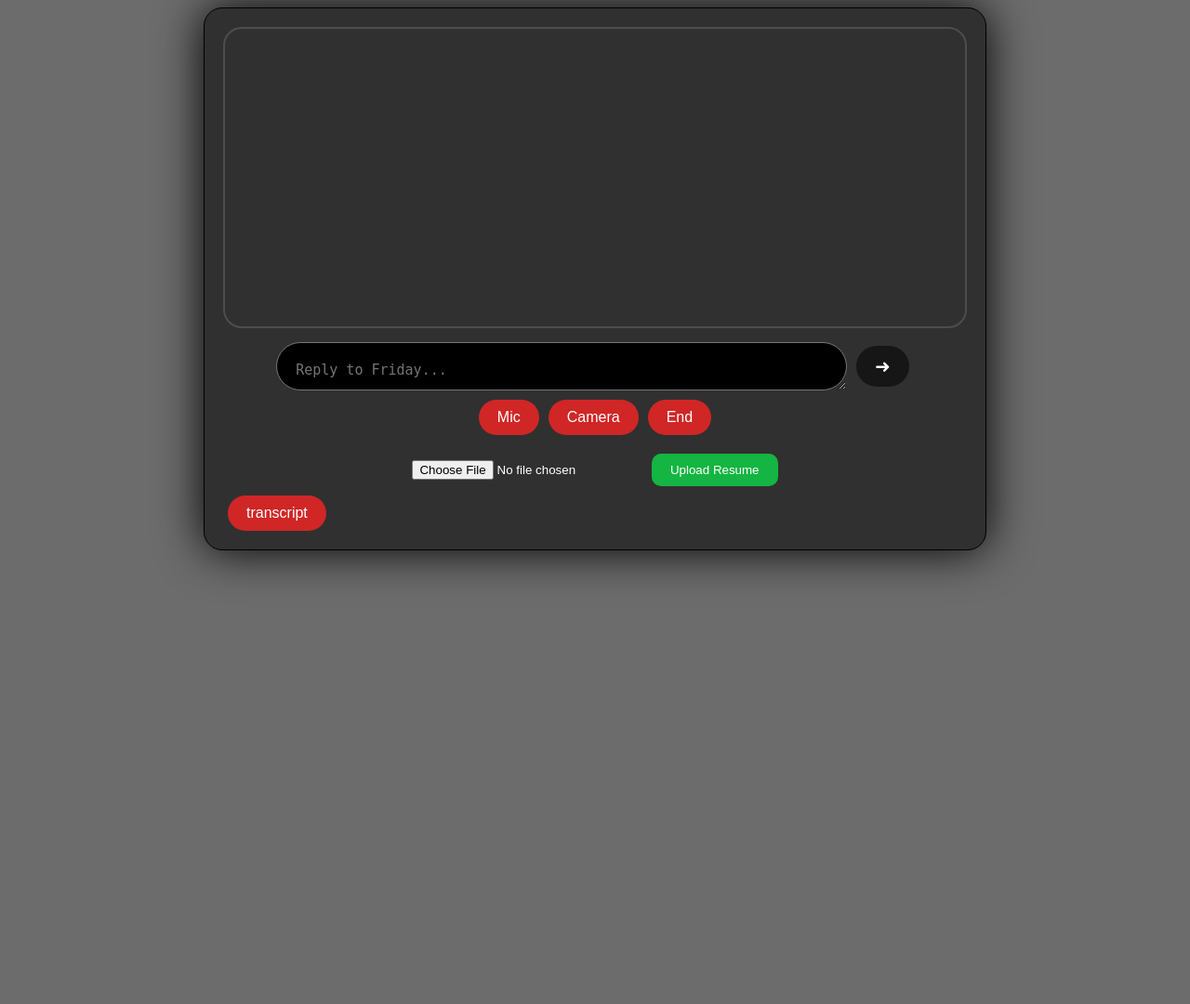
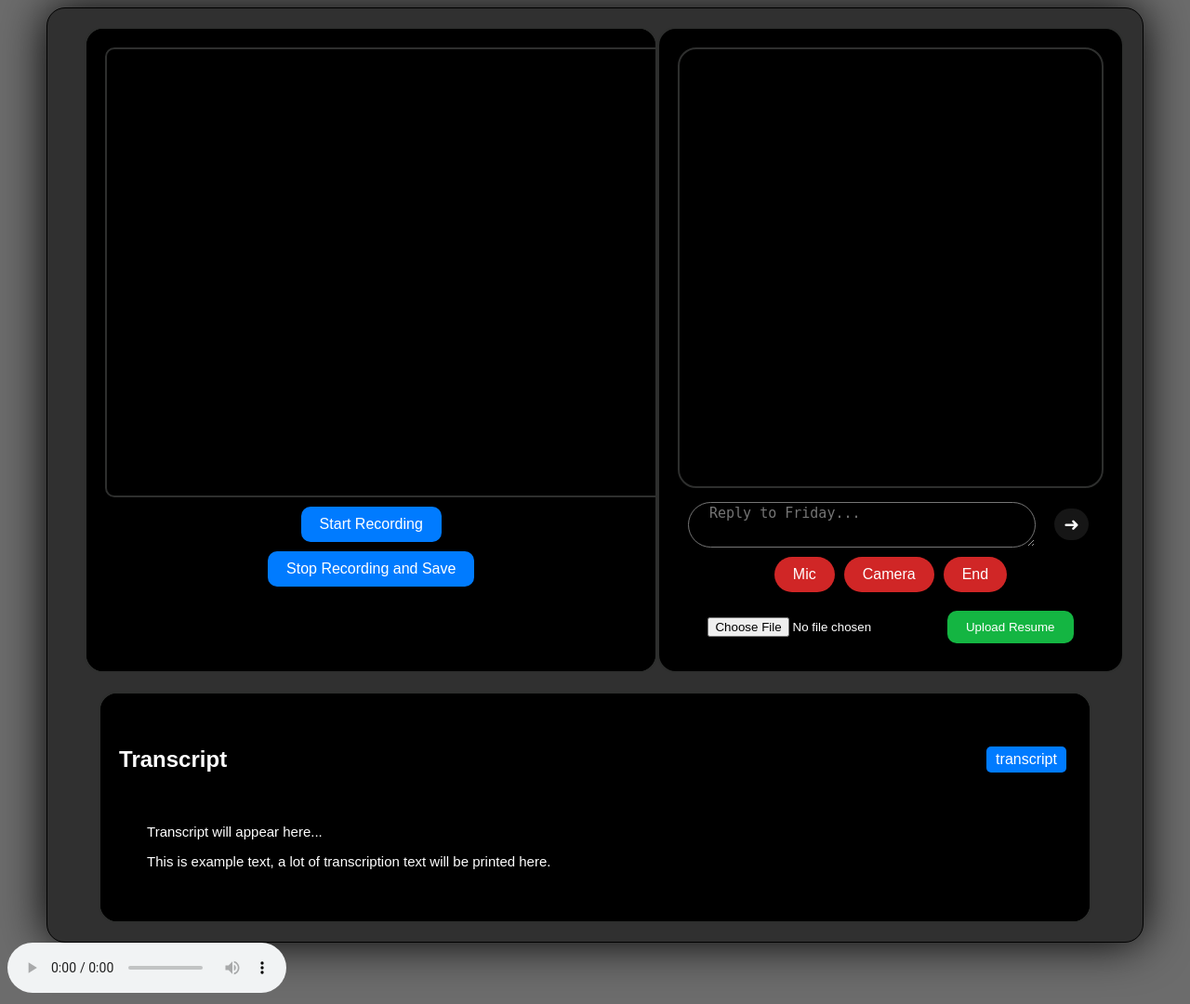
Before and after one commit to RatanPrakash/InterviewerAI-flaskApp, a Flask app: page / in a window 1280 px wide. Shown: the whole page at 93% size. Before the commit the page ends 621 px from the top, so only its background shows below. Run offline with Flask 3, Linux system fonts and the light colour scheme; some libraries are stand-ins or nearby versions.

Commit message:
updated a lot of stuff

```diff
--- a/app.py
+++ b/app.py
@@ -1,10 +1,14 @@
-from flask import Flask, render_template, request, redirect, url_for, flash, jsonify
+from flask import Flask, render_template, request, redirect, url_for, flash, jsonify, send_file
+from flask_socketio import SocketIO, emit
+from interview import InterviewerAI, context_reset
+from functions import speech
+import time
+import datetime
 import os
-from interview import InterviewerAI, context_reset
 
 app = Flask(__name__)
 app.secret_key = '###InterviewerSecretKey--193834792jgfjfjhgjjhgjhgtsd38749287498aksjdfhksjdhfkdjhdskjhfksdhf-------'
-
+socketio = SocketIO(app)
 
 
 @app.route('/')
@@ -33,12 +37,12 @@ def upload_file():
 def interview():
     user_response = request.json['user_response']
     ai_answer = InterviewerAI(user_response)
-    return jsonify({'ai_response': ai_answer})
+    speech(ai_answer)
+    return jsonify({'ai_response': ai_answer, 'audio_url': "FridayReplies/speech.mp3"})
 
 @app.route('/save_chat_history', methods=['POST'])
 def save_chat_history():
     print("chat history saving function called.")
-    import datetime
     current_datetime = datetime.datetime.now()
     filename = current_datetime.strftime('%Y-%m-%d_%H-%M-%S')
     chat_history = request.json.get('chat_history')
@@ -65,5 +69,35 @@ def process_text():
     ai_answer = InterviewerAI(user_response)
     return jsonify({'output': ai_answer})
 
+@app.route('/save_video', methods=['POST'])
+def save_video():
+    current_datetime = datetime.datetime.now()
+    filename = current_datetime.strftime('%Y-%m-%d_%H-%M-%S')
+    try:
+        video_file = request.files['video']
+        video_file.save(f'userData/interviewRecordings/{filename}.webm')
+        return jsonify({'message': 'Video saved successfully'}), 200
+    except Exception as e:
+        return jsonify({'error': str(e)}), 500
+
+@app.route('/get_audio')
+def get_audio():
+    # Call your function that returns the audio file
+    audio_file_path = "FridayReplies/speech.mp3"
+    return send_file(audio_file_path, mimetype='audio/mpeg', as_attachment=True)
+
+@socketio.on('request_audio')
+def stream_audio():
+    audio_file_path = "FridayReplies/speech.mp3"  # Your function to get audio file path
+    with open(audio_file_path, 'rb') as audio_file:
+        while True:
+            chunk = audio_file.read()
+            if not chunk:
+                break
+            emit('audio_data', {'chunk': chunk})
+            time.sleep(0.1)  # Adjust sleep time as needed
+
+
+
 if __name__ == '__main__':
     app.run(debug=True)
--- a/requirements.txt
+++ b/requirements.txt
@@ -2,6 +2,7 @@ annotated-types==0.6.0
 anyio==4.3.0
 appnope==0.1.4
 asttokens==2.4.1
+bidict==0.23.1
 blinker==1.7.0
 certifi==2024.2.2
 charset-normalizer==3.3.2
@@ -13,6 +14,7 @@ distro==1.9.0
 exceptiongroup==1.2.0
 executing==2.0.1
 Flask==3.0.2
+Flask-SocketIO==5.3.6
 h11==0.14.0
 httpcore==1.0.4
 httpx==0.27.0
@@ -44,8 +46,11 @@ Pygments==2.17.2
 PyPDF2==3.0.1
 python-dateutil==2.8.2
 python-dotenv==1.0.1
+python-engineio==4.9.0
+python-socketio==5.11.1
 pyzmq==25.1.2
 requests==2.31.0
+simple-websocket==1.0.0
 six==1.16.0
 sniffio==1.3.0
 SpeechRecognition==3.10.1
@@ -57,4 +62,5 @@ typing_extensions==4.9.0
 urllib3==2.2.1
 wcwidth==0.2.13
 Werkzeug==3.0.1
+wsproto==1.2.0
 zipp==3.17.0
--- a/static/css/style.css
+++ b/static/css/style.css
@@ -3,24 +3,147 @@ body {
     background-color: #6c6c6c;
 }
 
+/* Keep Transcript heading and button fixed */
+.transcript-header {
+    display: flex;
+    justify-content: space-between;
+    align-items: center;
+}
 .container {
-    max-width: 800px;
+    display: flex;
+    flex-direction: column; /* Arrange children vertically */
+    max-width: 90%;
     margin: 0 auto;
     padding: 20px;
     border: 1px solid #000000;
     background-color: #303030;
     border-radius: 20px;
     box-shadow: 0 0 50px rgba(0, 0, 0, 3.5);
+    align-items: center;
+}
+
+.top-container {
+    display: flex;
+    width: 100%; /* Occupy full width */
+    justify-content: space-between; /* Distribute items evenly */
+}
+
+.left-container,
+.webcam-container {
+    width: 48%; /* Both containers share the same width */
+    padding: 20px;
+    border: 2px solid #7b7d7b60;
+    border-radius: 20px;
+    background-color: #000000;
+    color: #ffffff;
+    overflow-y: auto;
+}
+
+.webcam-container {
+    margin-left: 20px;
+    width: 60%; /* Adjust width based on content */
+}
+
+.right-container {
+    width: 90%; /* Occupy full width */
+    padding: 20px;
+    margin-top: 20px; /* Add margin-top to create space between left-container/webcam-container and right-container */
+    border: 2px solid #7b7d7b60;
+    border-radius: 20px;
+    background-color: #000000;
+    color: #ffffff;
+    overflow-y: auto;
+}
+
+
+#video {
+    display: block;
+    margin: 0 auto;
+    border-radius: 10px; /* Rounded edges for the video */
+    border: 2px solid #7b7d7b60;
+}
+
+#startRecording,
+#hangup {
+    display: block;
+    margin: 10px auto;
+    padding: 10px 20px;
+    border: none;
+    border-radius: 10px; /* Rounded edges for the buttons */
+    background-color: #007bff;
+    color: #ffffff;
+    cursor: pointer;
+}
+
+#startRecording:hover,
+#hangup:hover {
+    background-color: #0056b3;
+}
+
+
+/* Style the Transcript button */
+#startButton {
+    background-color: #007bff;
+    color: #ffffff;
+    border: none;
+    padding: 5px 10px;
+    border-radius: 5px;
+    cursor: pointer;
+}
+
+/* Style the Transcript content */
+.transcript-content {
+    margin-top: 10px;
+    margin-bottom: 10px;
+    padding: 10px;
+    border-radius: 20px;
+    background-color: #000000;
+    color: #ffffff;
+    overflow-y: auto;
+    flex: 1; /* Added flex property */
+}
+
+/* Optional: Style for button and textarea */
+.chat-btn {
+    background-color: #007bff;
+    color: #ffffff;
+    border: none;
+    padding: 5px 10px;
+    border-radius: 5px;
+    cursor: pointer;
+}
+
+#user-response {
+    width: calc(100% - 90px); /* Adjust width based on button size */
+    margin-right: 10px;
 }
 
 #chat-container {
-    min-height: 300px;
+    min-height: 450px;
     border: 2px solid #7b7d7b60;
     margin-bottom: 10px;
     padding: 10px;
     border-radius: 20px;
     overflow-y: scroll;
     color: azure;
+    flex: 1;
+}
+
+#transcript {
+    margin-top: 10px;
+    margin-bottom: 10px;
+    padding: 10px;
+    border-radius: 20px;
+    background-color: #000000;
+    color: #ffffff;
+    text-indent: 20px;
+    padding-block-end: 1%;
+    width: 100%; /* Changed width to 100% */
+    height: 100%; /* Changed height to 100% */
+    padding-right: 50px;
+    font-size: 15px;
+    border-radius: 30px;
+    flex: 1;
 }
 
 #input-container {
--- a/static/scripts/script.js
+++ b/static/scripts/script.js
@@ -21,12 +21,22 @@ $(document).ready(function() {
                 localStorage.setItem('chatHistory', JSON.stringify(chatHistory));
                 // Display chat history including new messages
                 displayChatHistory(chatHistory);
+
+                // Check if the response contains an audio URL
+            if (response.audio_url) {
+                // Create an audio element
+                var audio = new Audio(response.audio_url);
+                // Autoplay the audio
+                audio.play();
+            }
             },
             error: function(xhr, status, error) {
                 alert('Error occurred while processing request.');
             }
         });
     });
+
+
     $('#clear-chat-history').click(function() {
         console.log("clearing chat history");
         $.ajax({
@@ -52,11 +62,14 @@ $(document).ready(function() {
     });
 });
 
+
+
 function displayChatHistory(history) {
     $('#chat-container').empty();
     history.forEach(function(message) {
         $('#chat-container').append('<p>' + message.role + ': ' + message.content + '</p>');
     });
+    // startAudio();
 }
 function checkFileSelected() {
     var fileInput = document.getElementById('resume');
--- /dev/null
+++ b/static/scripts/transcript.js
@@ -0,0 +1,42 @@
+
+let recognition;
+let transcriptionElement = document.getElementById('transcript');
+let outputElement = document.getElementById('output');
+let interimTranscriptElement = document.getElementById('interim-transcript');
+
+const startButton = document.getElementById('startButton');
+startButton.addEventListener('click', startVoiceCommunication);
+
+function startVoiceCommunication() {
+    recognition = new webkitSpeechRecognition() || new SpeechRecognition();
+    recognition.continuous = true;
+    recognition.interimResults = true;
+
+    recognition.onresult = function(event) {
+        let interimTranscript = '';
+        for (let i = event.resultIndex; i < event.results.length; ++i) {
+            if (event.results[i].isFinal) {
+                interimTranscriptElement.innerHTML = '';
+                transcriptionElement.innerHTML += event.results[i][0].transcript + '<br>';
+                // Send the final transcript to the backend for processing
+                sendTextToBackend(event.results[i][0].transcript);
+            } else {
+                interimTranscriptElement.innerHTML += event.results[i][0].transcript;
+            }
+        }
+    };
+
+    recognition.start();
+}
+
+async function sendTextToBackend(text) {
+    const response = await fetch('/process_text', {
+        method: 'POST',
+        headers: {
+            'Content-Type': 'application/json'
+        },
+        body: JSON.stringify({ text: text })
+    });
+    const data = await response.json();
+    outputElement.innerHTML = data.output;
+}
--- /dev/null
+++ b/static/scripts/webcam.js
@@ -0,0 +1,61 @@
+const videoElement = document.getElementById('video');
+const startRecordingButton = document.getElementById('startRecording');
+const hangupButton = document.getElementById('hangup');
+
+let mediaRecorder;
+let recordedChunks = [];
+
+startRecordingButton.addEventListener('click', startRecording);
+hangupButton.addEventListener('click', hangup);
+
+async function startRecording() {
+    try {
+        const stream = await navigator.mediaDevices.getUserMedia({ video: true , audio: true});
+        videoElement.srcObject = stream;
+        mediaRecorder = new MediaRecorder(stream);
+
+        mediaRecorder.ondataavailable = function(event) {
+            recordedChunks.push(event.data);
+        };
+
+        mediaRecorder.onstop = function() {
+            const blob = new Blob(recordedChunks, { type: 'video/webm' });
+            sendVideo(blob);
+        };
+
+        mediaRecorder.start();
+    } catch (error) {
+        console.error('Error accessing webcam:', error);
+    }
+}
+
+function hangup() {
+    if (mediaRecorder && mediaRecorder.state !== 'inactive') {
+        mediaRecorder.stop();
+    }
+    if (videoElement.srcObject) {
+        const tracks = videoElement.srcObject.getTracks();
+        tracks.forEach(track => track.stop());
+        videoElement.srcObject = null;
+    }
+}
+
+function sendVideo(blob) {
+    const formData = new FormData();
+    formData.append('video', blob);
+
+    fetch('/save_video', {
+        method: 'POST',
+        body: formData
+    })
+    .then(response => {
+        if (response.ok) {
+            console.log('Video saved successfully');
+        } else {
+            console.error('Failed to save video');
+        }
+    })
+    .catch(error => {
+        console.error('Error saving video:', error);
+    });
+}
--- a/templates/index.html
+++ b/templates/index.html
@@ -10,10 +10,16 @@
     </head>
     <body>
         <div class="container">
+            <div class="top-container">
+                <div class="webcam-container">
+                    <video id="video" width="640" height="480" autoplay muted></video>
+                    <button id="startRecording">Start Recording</button>
+                    <button id="hangup">Stop Recording and Save</button>
+                </div>
+                <div class="left-container">
                     <div id="chat-container"></div>
                     <div id="input-container">
-            <textarea id="user-response" placeholder="
-  Reply to Friday..." ></textarea>
+                        <textarea id="user-response" placeholder="Reply to Friday..."></textarea>
                         <button id="submit-response" class="chat-btn">➜</button>
                     </div>
                     <div id="controls">
@@ -28,50 +34,45 @@
                         </form>
                         <p id="upload-message" style="display: none; color: green;"></p>
                     </div>
+                </div>
+            </div>
+            <div class="right-container">
+                <div id="interim-transcript"></div>
+                <br>
+                <div class="transcript-header">
+                    <h2>Transcript</h2>
+                    <button id="startButton">transcript</button>
+            </div>
+            <div id="transcript" class="transcript-content">
+                <p>Transcript will appear here...</p>
+                <p>This is example text, a lot of transcription text will be printed here. </p>
+            </div>
+        </div>
+    </div>
+    <div id="output"></div>
 
-    <button id="startButton">transcript</button>
-    <div id="output"></div>
+
+    <script src="{{ url_for('static', filename='/scripts/webcam.js') }}"></script>
+    <script src="{{ url_for('static', filename='/scripts/transcript.js') }}"></script>
+
+
+    <audio id="audio" controls autoplay></audio>
+    <script src="https://cdnjs.cloudflare.com/ajax/libs/socket.io/4.3.2/socket.io.js"></script>
     <script>
-        let recognition;
-        let transcriptionElement = document.getElementById('user-response');
-        let outputElement = document.getElementById('output');
+        const audio = document.getElementById('audio');
+        const socket = io.connect('http://' + document.domain + ':' + location.port);
 
-        const startButton = document.getElementById('startButton');
-        startButton.addEventListener('click', startVoiceCommunication);
+        socket.on('connect', function() {
+            socket.emit('request_audio');
+        });
 
-        function startVoiceCommunication() {
-            recognition = new webkitSpeechRecognition() || new SpeechRecognition();
-            recognition.continuous = true;
-            recognition.interimResults = true;
-
-            recognition.onresult = function(event) {
-                let interimTranscript = '';
-                for (let i = event.resultIndex; i < event.results.length; ++i) {
-                    if (event.results[i].isFinal) {
-                        transcriptionElement.innerHTML += event.results[i][0].transcript;
-                        // Send the final transcript to the backend for processing
-                        sendTextToBackend(event.results[i][0].transcript);
-                    } else {
-                        interimTranscript += event.results[i][0].transcript;
-                    }
-                }
-            };
-
-            recognition.start();
-        }
-
-        async function sendTextToBackend(text) {
-            const response = await fetch('/process_text', {
-                method: 'POST',
-                headers: {
-                    'Content-Type': 'application/json'
-                },
-                body: JSON.stringify({ text: text })
+        socket.on('audio_data', function(data) {
+            const chunk = data['chunk'];
+            const byteArray = new Uint8Array(chunk);
+            const blob = new Blob([byteArray], { type: 'audio/mpeg' });
+            const blobURL = URL.createObjectURL(blob);
+            audio.src = blobURL;
         });
-            const data = await response.json();
-            outputElement.innerHTML = data.output;
-        }
     </script>
-
 </body>
 </html>
```
Also changed, not shown: functions.py (+15 -0 lines), 1 other file. Lines whose indentation alone changed are shown as unchanged.
